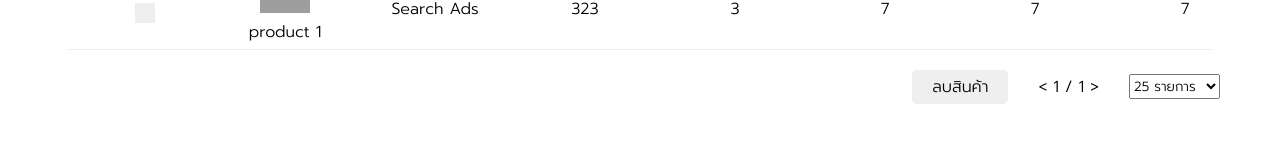
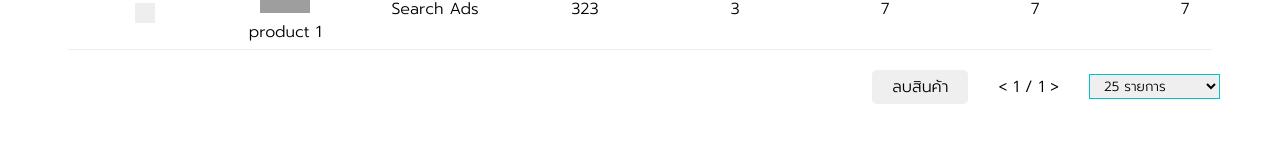
Before and after one commit to jarangit/FL_DEEPLYZONE, a Next.js app: page /admin/overview/report/expenses in a window 1280 px wide. Shown: the part 1011-1154 px from the top of the page. Built offline with nearby package versions, Linux system fonts and the light colour scheme; grey boxes are pictures that could not be loaded.

Commit message:
Fix container

```diff
--- a/conponents/table/expenses_table.js
+++ b/conponents/table/expenses_table.js
@@ -3,6 +3,7 @@ import { fake_data_table_overview } from "../../data/data_table_overview";
 const Expenses_table = () => {
   return (
     <div>
+
       <div style={{ overflowX: "auto", borderRadius: "10px", width: "100%" }}>
         <table className="expenses_table">
           <tr>
@@ -14,7 +15,7 @@ const Expenses_table = () => {
             </th>
             <th>สินค้า</th>
             <th>
-              <div class="selectdiv ">
+              <div class="selectdiv">
                 <label>
                   <select>
                     <option>ประเภทโฆษณา</option>
@@ -67,9 +68,9 @@ const Expenses_table = () => {
           <button className="jr_but_gray">ลบสินค้า</button>
         </div>
         <div>{"< 1 / 1 >"}</div>
-        <div className="">
-          <label>
-            <select name="expenses_pagination_select" id="">
+        <div>
+          <label className="expenses_pagination_select">
+            <select>
               <option value="">25 รายการ</option>
               <option value="">50 รายการ</option>
               <option value="">75 รายการ</option>
--- a/styles/expenses.css
+++ b/styles/expenses.css
@@ -242,42 +242,38 @@ display: none;
   gap: 30px;
   align-items: center;
   justify-content: flex-end;
+  position: relative;
 }
 
 .expenses_pagination_select{
   position: relative;
 
+
 }
 
-.expenses_pagination_select:after {
-  content: "\f0dd";
+
+
+.expenses_pagination_select select {
+  /* Add some styling */
+  display: block;
+  width: 100%;
+  float: right;
+  padding: 0px 30px 0 10px;
+  border: 1px solid var(--blue);
+  word-break: normal;
+}
+.expenses_pagination_select select:focus{
+  outline: none;
+}
+
+.expenses_pagination_select::before {
+  content: "\f461";
   color: #ff0000;
-  right: 11px;
-  top: 11px;
-  height: 34px;
-  font-size: larger;
+  right: 0;
+  top: 0;
+  font-size: 12px;
   position: absolute;
   font-family: "Font Awesome 5 Free";
   cursor: pointer;
   z-index: 5;
 }
-
-.expenses_pagination_select select {
-  -webkit-appearance: none;
-  -moz-appearance: none;
-  appearance: none;
-  /* Add some styling */
-  display: block;
-  width: 100%;
-  height: 50px;
-  float: right;
-  padding: 0px 10px;
-  line-height: 1.75;
-  background-image: none;
-  border: none;
-  -ms-word-break: normal;
-  word-break: normal;
-}
-.expenses_pagination_select select:focus{
-  outline: none;
-}
--- a/styles/globals.css
+++ b/styles/globals.css
@@ -64,8 +64,7 @@ li {
   max-width: 1200px;
   width: 100%;
   padding: 20px 20px;
-  /* margin-top: 50px;
-  margin-left: 40px; */
+  /* margin-top: 50px; */
   margin: 50px auto;
 
 }
@@ -75,6 +74,12 @@ li {
   max-width: 555px;
 }
 
+@media only screen and (max-width: 1300px) {
+  .addmin_container {
+    margin: 50px 40px;
+
+  }
+}
 @media only screen and (max-width: 1024px) {
   .index_left {
     display: none;
```
